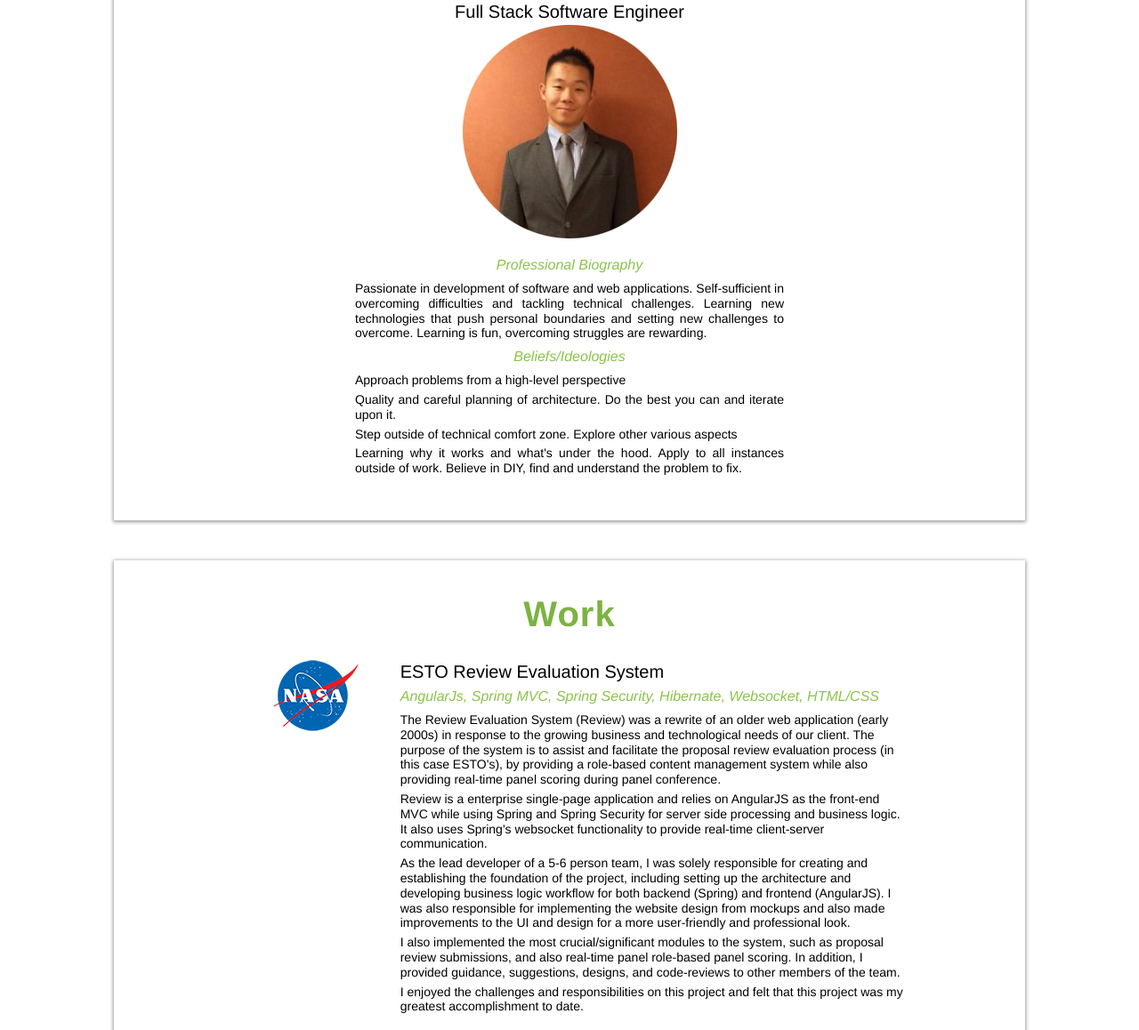
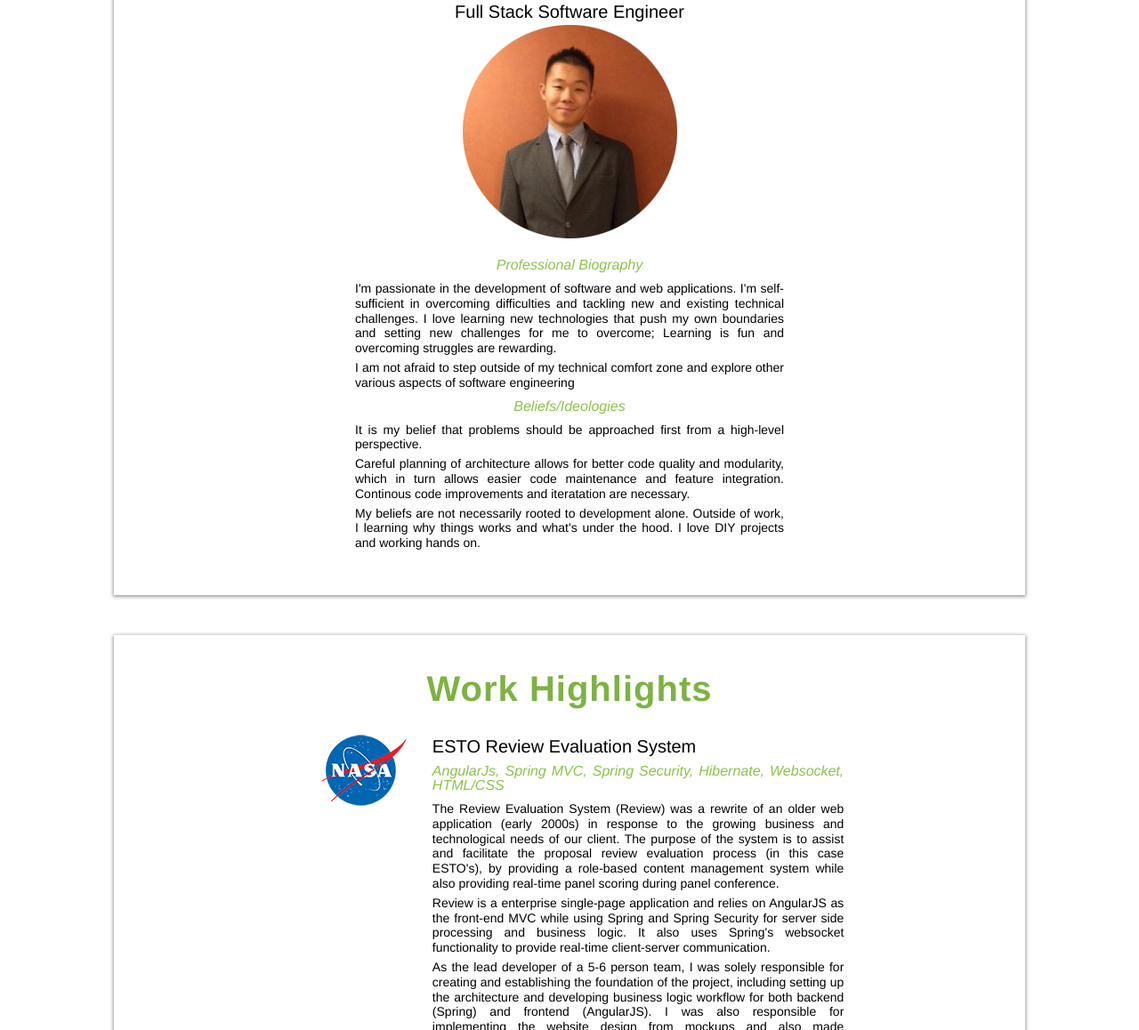
Before and after one commit to patrickzhou89/website, a plain HTML site: page index.html in a window 1280 px wide. Shown: the part 668-1826 px from the top of the page at 89% size. Drawn offline with nearby package versions, Linux system fonts and the light colour scheme.

Commit message:
Adding finished text / css changes

```diff
--- a/css/home.scss
+++ b/css/home.scss
@@ -193,7 +193,7 @@ p{
 	>.divider-view-element{
 		display:flex;
 		display:-webkit-flex;
-		width:80%;
+		width:65%;
 		margin:20px auto;
 		padding:5px;
 		text-align: center;
@@ -211,7 +211,7 @@ p{
 			flex:3;
 			-webkit-flex:3;
 			margin:5px 0;
-			text-align:left;
+			text-align:justify;
 		}
 	}
 }
--- a/index.html
+++ b/index.html
@@ -11,7 +11,7 @@
 <body>
 	<nav id='header'>
 		<a href='#about'>About Me</a>
-		<a href='#work'>Work</a>
+		<a href='#work'>Work Highlights</a>
 		<a href='#experience'>Experience</a>
 		<a href='https://github.com/pdpscarface/' target='_'>Github</a>
 		<a href='https://www.linkedin.com/in/patrick-zhou-b406a88b/' target='_'>LinkedIn</a>
@@ -35,18 +35,19 @@
 				</div>
 				<div id='biography'>
 					<h3 class='align-center'>Professional Biography</h3>
-					<p>Passionate in development of software and web applications. Self-sufficient in overcoming difficulties and tackling technical challenges. Learning new technologies that push personal boundaries and setting new challenges to overcome. Learning is fun, overcoming struggles are rewarding. </p>
+					<p>I'm passionate in the development of software and web applications. I'm self-sufficient in overcoming difficulties and tackling new and existing technical challenges. I love learning new technologies that push my own boundaries and setting new challenges for me to overcome; Learning is fun and overcoming struggles are rewarding. </p>
+					<p>I am not afraid to step outside of my technical comfort zone and explore other various aspects of software engineering <p>
 
 					<h3 class='align-center'>Beliefs/Ideologies</h3>
-					<p>Approach problems from a high-level perspective</p>
-					<p>Quality and careful planning of architecture. Do the best you can and iterate upon it.</p>
-					<p>Step outside of technical comfort zone. Explore other various aspects </p>
+					<p>It is my belief that problems should be approached first from a high-level perspective.</p>
+					<p>Careful planning of architecture allows for better code quality and modularity, which in turn allows easier code maintenance and feature integration. Continous code improvements and iteratation are necessary.</p>
 
-					<p>Learning why it works and what's under the hood. Apply to all instances outside of work. Believe in DIY, find and understand the problem to fix.</p>
+
+					<p>My beliefs are not necessarily rooted to development alone. Outside of work, I learning why things works and what's under the hood. I love DIY projects and working hands on.</p>
 				</div>
 			</div>
 			<div id='work'>
-				<h1>Work</h1>
+				<h1>Work Highlights</h1>
 				<ul class='divider-view'>
 					<li class='divider-view-element'>
 						<div class='logo'><a href="https://esto.rev.reisys.com/" target="_"><img src="images/nasa_logo.png"/></a></div>
@@ -92,6 +93,7 @@
 						<div class='logo'><a href="https://www.reisystems.com/" target="_"><img src="images/rei_logo.png"/></a></div>
 						<div class='description'>
 							<h2><a href="https://www.reisystems.com/" target="_">REI Systems Inc.</a></h2>
+							<p>I started out as a java developer at REI Systems on the NASA eBooks project, which handles grant management systems. Being on a small team led me to learn and take on different skills, leading to me overtime becoming a full stack developer. The company provided the opportunity for me to go above and beyond my assigned responsibilities. I was able to build incredible projects with incredible teams at an incredible company.</p>
 						</div>
 					</li>
 				</ul>
--- a/js/home.js
+++ b/js/home.js
@@ -6,12 +6,12 @@
 	$("a").on('click',function(e){
 		if(this.hash !==""){
 			e.preventDefault();
+			var hash=this.hash;
+			$('html, body').animate({
+				scrollTop: $(hash).offset().top
+			},400, function(){
+				window.location.hash=hash;
+			});
 		}
-		var hash=this.hash;
-		$('html, body').animate({
-			scrollTop: $(hash).offset().top
-		},400, function(){
-			window.location.hash=hash;
-		});
 	});
 })(window, document, $);
```
Also changed, not shown: css/home.css, 1 other file.
